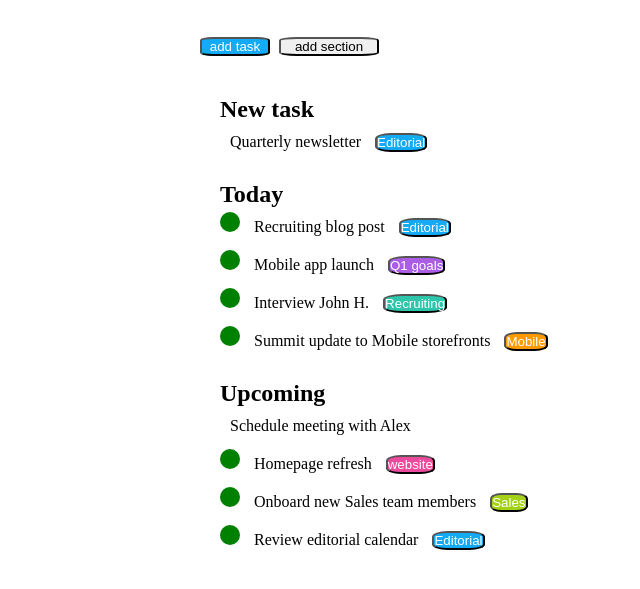
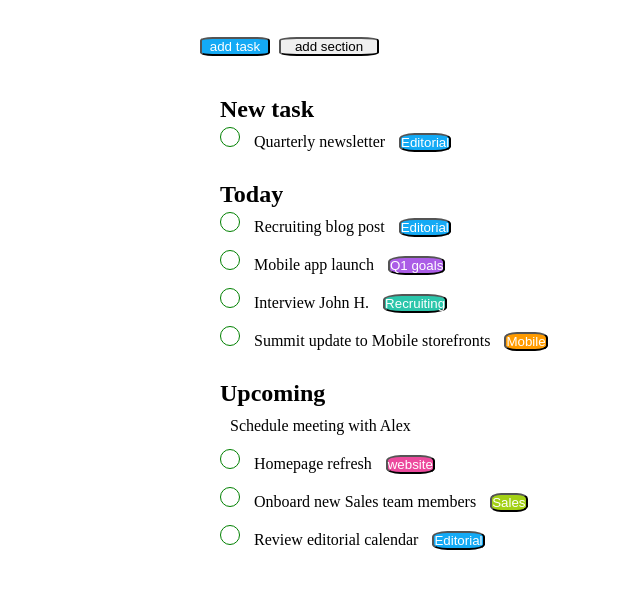
Before and after one commit to willymariino/html-css-toboolist, a plain HTML site: page index.html in a window 1280 px wide. Shown: the part 61-650 px from the top of the page, without its empty margins (0-640 px from the left). Drawn offline with Linux system fonts and the light colour scheme.

Commit message:
added empty green circles

```diff
--- a/index.html
+++ b/index.html
@@ -33,6 +33,7 @@
 
             <section class="main">
                 <h2>New task</h2>
+                <div class="green-check"></div>
                 <span class="section-content">Quarterly newsletter</span> <button class="editorial"> Editorial</button>
 
             </section>
--- a/style.css
+++ b/style.css
@@ -42,7 +42,7 @@
     width: 20px;
     height: 20px;
     border-radius: 50%;
-    background: green;
+    border: 1px solid green;
 }
 
 
```
